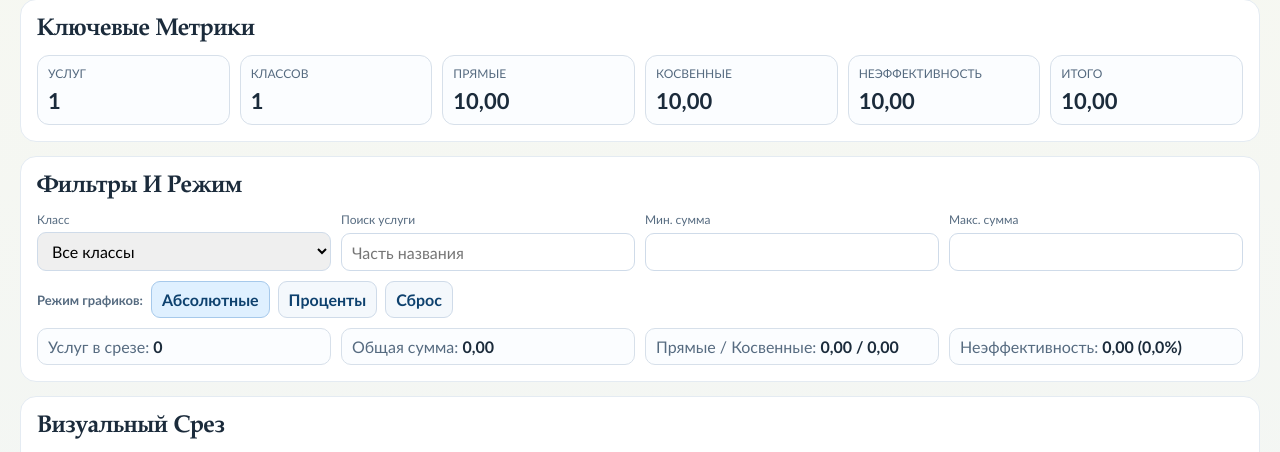
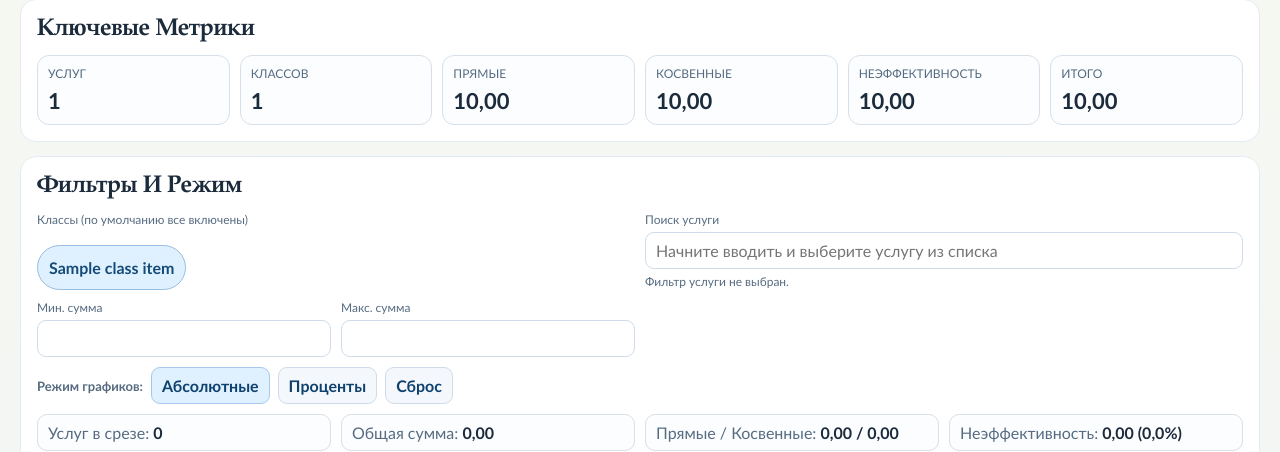
Before and after one commit to vldsmelov/opop_bi, a Flask app: template templates/dashboard.html in a window 1280 px wide. Shown: the part 186-638 px from the top of the page. Run offline with Flask 3, Linux system fonts and the light colour scheme; the template is opened without the code that fills it: most values are stand-ins (such as "Sample title", 1, 10 or a date in 2020).

Commit message:
feat: class toggles and strict service picker in dashboard filters

```diff
--- a/templates/dashboard.html
+++ b/templates/dashboard.html
@@ -23,8 +23,31 @@
       .metric .v { font-size:22px; font-weight:800; margin-top:6px; }
       .controls { display:grid; gap:10px; grid-template-columns:repeat(4,minmax(150px,1fr)); }
       .control { display:grid; gap:5px; }
+      .control-wide { grid-column: span 2; }
       .control label { font-size:12px; color:var(--muted); }
       input,select,button { border:1px solid #cfdbe9; border-radius:9px; padding:8px 10px; font:inherit; }
+      .class-toggles { display:flex; gap:8px; flex-wrap:wrap; }
+      .class-toggle-btn {
+        border:1px solid #cfdbe9;
+        border-radius:999px;
+        padding:6px 11px;
+        cursor:pointer;
+        background:#f5f8fc;
+        color:#154b78;
+        font-weight:700;
+      }
+      .class-toggle-btn.active {
+        background:#dff0ff;
+        border-color:#98bee2;
+      }
+      .class-toggle-btn.inactive {
+        background:#f7f8fa;
+        border-color:#dee4ec;
+        color:#7b8794;
+      }
+      .search-status { font-size:12px; color:var(--muted); min-height:16px; }
+      .search-status.warn { color:#9a5f00; }
+      .search-status.ok { color:#1f6f66; }
       .mode { display:flex; gap:8px; flex-wrap:wrap; margin-top:10px; align-items:center; }
       .mode b { color:var(--muted); font-size:13px; }
       .mode-btn { background:#f4f8fc; color:#0e416e; font-weight:700; cursor:pointer; }
@@ -45,6 +68,7 @@
       @media (max-width:1100px) {
         .metrics { grid-template-columns:repeat(3,minmax(130px,1fr)); }
         .controls,.summary,.charts { grid-template-columns:1fr; }
+        .control-wide { grid-column: span 1; }
       }
       @media (max-width:700px) { .metrics { grid-template-columns:repeat(2,minmax(130px,1fr)); } }
     </style>
@@ -81,18 +105,27 @@
       <section class="card">
         <h2>Фильтры И Режим</h2>
         <div class="controls">
-          <div class="control">
-            <label for="classFilter">Класс</label>
-            <select id="classFilter">
-              <option value="__all__">Все классы</option>
+          <div class="control control-wide">
+            <label>Классы (по умолчанию все включены)</label>
+            <div id="classToggles" class="class-toggles">
               {% for class_item in dashboard.classes %}
-              <option value="{{ class_item.name }}">{{ class_item.name }}</option>
+              <button
+                type="button"
+                class="class-toggle-btn active"
+                data-class-name="{{ class_item.name }}"
+              >
+                {{ class_item.name }}
+              </button>
               {% endfor %}
-            </select>
+            </div>
           </div>
-          <div class="control">
+          <div class="control control-wide">
             <label for="searchFilter">Поиск услуги</label>
-            <input id="searchFilter" type="text" placeholder="Часть названия" />
+            <input id="searchFilter" type="text" list="servicesList" placeholder="Начните вводить и выберите услугу из списка" />
+            <datalist id="servicesList"></datalist>
+            <div id="searchStatus" class="search-status">
+              Фильтр услуги не выбран.
+            </div>
           </div>
           <div class="control">
             <label for="minTotalFilter">Мин. сумма</label>
@@ -173,12 +206,15 @@
       const fmtMoney = new Intl.NumberFormat("ru-RU", { minimumFractionDigits: 2, maximumFractionDigits: 2 });
       const fmtPct = new Intl.NumberFormat("ru-RU", { minimumFractionDigits: 1, maximumFractionDigits: 1 });
       const palette = ["#1f6f66","#d47d2f","#3e7cb1","#a64b5a","#5e8c31","#6c63a8","#2f9d8f","#7a4f80"];
-      const state = { mode: "absolute" };
+      const state = { mode: "absolute", selectedService: null, activeClasses: new Set() };
       const charts = {};
 
       const el = {
-        classFilter: document.getElementById("classFilter"),
+        classTogglesWrap: document.getElementById("classToggles"),
+        classToggleButtons: Array.from(document.querySelectorAll(".class-toggle-btn")),
         searchFilter: document.getElementById("searchFilter"),
+        servicesList: document.getElementById("servicesList"),
+        searchStatus: document.getElementById("searchStatus"),
         minTotalFilter: document.getElementById("minTotalFilter"),
         maxTotalFilter: document.getElementById("maxTotalFilter"),
         modeAbs: document.getElementById("modeAbs"),
@@ -194,15 +230,67 @@
       const money = (v) => fmtMoney.format(v || 0);
       const pct = (v) => `${fmtPct.format(v || 0)}%`;
       const n = (v) => (v === "" || v == null ? null : Number(v));
+      const serviceNames = [...new Set(allServices.map((x) => x.service_name))].sort((a, b) => a.localeCompare(b, "ru"));
+
+      for (const btn of el.classToggleButtons) {
+        const className = btn.dataset.className;
+        state.activeClasses.add(className);
+      }
+
+      function fillServiceDatalist() {
+        el.servicesList.innerHTML = "";
+        for (const name of serviceNames) {
+          const option = document.createElement("option");
+          option.value = name;
+          el.servicesList.appendChild(option);
+        }
+      }
+
+      function updateClassToggleVisuals() {
+        for (const btn of el.classToggleButtons) {
+          const className = btn.dataset.className;
+          const active = state.activeClasses.has(className);
+          btn.classList.toggle("active", active);
+          btn.classList.toggle("inactive", !active);
+        }
+      }
+
+      function updateSearchStatus(kind, message) {
+        el.searchStatus.classList.remove("ok", "warn");
+        if (kind) {
+          el.searchStatus.classList.add(kind);
+        }
+        el.searchStatus.textContent = message;
+      }
+
+      function syncServiceSelectionFromInput() {
+        const raw = el.searchFilter.value.trim();
+        if (!raw) {
+          state.selectedService = null;
+          updateSearchStatus("", "Фильтр услуги не выбран.");
+          return;
+        }
+
+        if (serviceNames.includes(raw)) {
+          state.selectedService = raw;
+          updateSearchStatus("ok", `Выбрана услуга: ${raw}`);
+          return;
+        }
+
+        updateSearchStatus(
+          "warn",
+          state.selectedService
+            ? `Текст не из списка. Оставлен предыдущий выбор: ${state.selectedService}`
+            : "Текст не из списка. Фильтр услуги не применен."
+        );
+      }
 
       function filteredServices() {
-        const cls = el.classFilter.value;
-        const q = el.searchFilter.value.trim().toLowerCase();
         const min = n(el.minTotalFilter.value);
         const max = n(el.maxTotalFilter.value);
         return allServices.filter((s) => {
-          if (cls !== "__all__" && s.class_name !== cls) return false;
-          if (q && !s.service_name.toLowerCase().includes(q)) return false;
+          if (!state.activeClasses.has(s.class_name)) return false;
+          if (state.selectedService && s.service_name !== state.selectedService) return false;
           if (min != null && s.total_cost < min) return false;
           if (max != null && s.total_cost > max) return false;
           return true;
@@ -341,20 +429,48 @@
         drawCharts(services, t);
       }
 
-      el.classFilter.addEventListener("change", render);
-      el.searchFilter.addEventListener("input", render);
+      el.classTogglesWrap.addEventListener("click", (event) => {
+        const button = event.target.closest(".class-toggle-btn");
+        if (!button) return;
+        const className = button.dataset.className;
+        if (state.activeClasses.has(className)) {
+          state.activeClasses.delete(className);
+        } else {
+          state.activeClasses.add(className);
+        }
+        updateClassToggleVisuals();
+        render();
+      });
+
+      el.searchFilter.addEventListener("input", () => {
+        syncServiceSelectionFromInput();
+        render();
+      });
+      el.searchFilter.addEventListener("change", () => {
+        syncServiceSelectionFromInput();
+        render();
+      });
+      el.searchFilter.addEventListener("blur", () => {
+        syncServiceSelectionFromInput();
+      });
       el.minTotalFilter.addEventListener("input", render);
       el.maxTotalFilter.addEventListener("input", render);
       el.modeAbs.addEventListener("click", () => setMode("absolute"));
       el.modePct.addEventListener("click", () => setMode("percent"));
       el.reset.addEventListener("click", () => {
-        el.classFilter.value = "__all__";
+        state.activeClasses = new Set(el.classToggleButtons.map((btn) => btn.dataset.className));
         el.searchFilter.value = "";
+        state.selectedService = null;
         el.minTotalFilter.value = "";
         el.maxTotalFilter.value = "";
+        updateClassToggleVisuals();
+        updateSearchStatus("", "Фильтр услуги не выбран.");
         setMode("absolute");
       });
 
+      fillServiceDatalist();
+      updateClassToggleVisuals();
+      syncServiceSelectionFromInput();
       render();
     </script>
     {% endif %}
```
